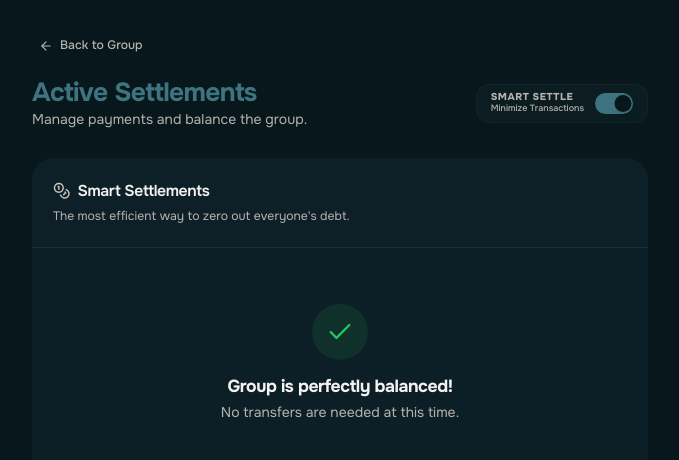
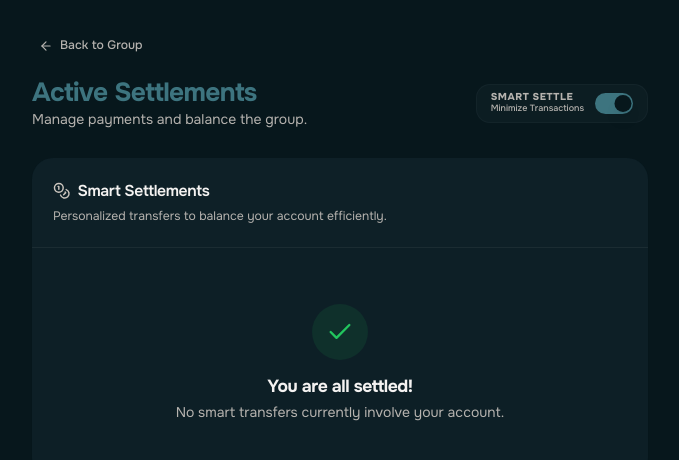
Before and after one commit to PranavGhosh19/Wisely, a Next.js app: page /groups/1/settlements in a window 1280 px wide. Shown: the top 460 px of the page, without its empty margins (300-979 px from the left). Built offline with nearby package versions, Linux system fonts and the light colour scheme; no server answers; the database is empty.

Commit message:
here, show statements if the user is involved, if the user is not involv

```diff
--- a/src/app/groups/[groupId]/settlements/page.tsx
+++ b/src/app/groups/[groupId]/settlements/page.tsx
@@ -143,6 +143,12 @@ function SettlementsContent({ groupId }: { groupId: string }) {
     return { stats, debts };
   }, [group?.members, groupExpenses]);
 
+  // Filter debts to only show those involving the current user
+  const involvedDebts = useMemo(() => {
+    if (!user) return [];
+    return settlementInfo.debts.filter(debt => debt.from === user.uid || debt.to === user.uid);
+  }, [settlementInfo.debts, user]);
+
   const openSettleDialog = (debt: { from: string; to: string; amount: number }) => {
     const fromUser = memberProfiles?.find(m => m.uid === debt.from);
     const toUser = memberProfiles?.find(m => m.uid === debt.to);
@@ -247,23 +253,23 @@ function SettlementsContent({ groupId }: { groupId: string }) {
                 </CardTitle>
                 <CardDescription>
                   {isGreedyActive
-                    ? "The most efficient way to zero out everyone's debt."
+                    ? "Personalized transfers to balance your account efficiently."
                     : "Individual net balances for group members."}
                 </CardDescription>
               </CardHeader>
               <CardContent className="p-0">
                 <div className="divide-y divide-muted">
                   {isGreedyActive ? (
-                    settlementInfo.debts.length === 0 ? (
+                    involvedDebts.length === 0 ? (
                       <div className="p-16 text-center">
                         <div className="h-16 w-16 bg-green-500/10 text-green-500 rounded-full flex items-center justify-center mx-auto mb-4">
                           <Check className="h-8 w-8" />
                         </div>
-                        <h3 className="text-xl font-bold font-headline">Group is perfectly balanced!</h3>
-                        <p className="text-muted-foreground mt-1">No transfers are needed at this time.</p>
+                        <h3 className="text-xl font-bold font-headline">You are all settled!</h3>
+                        <p className="text-muted-foreground mt-1">No smart transfers currently involve your account.</p>
                       </div>
                     ) : (
-                      settlementInfo.debts.map((debt, idx) => {
+                      involvedDebts.map((debt, idx) => {
                         const fromUser = memberProfiles?.find(m => m.uid === debt.from);
                         const toUser = memberProfiles?.find(m => m.uid === debt.to);
                         const isFromMe = debt.from === user?.uid;
```
